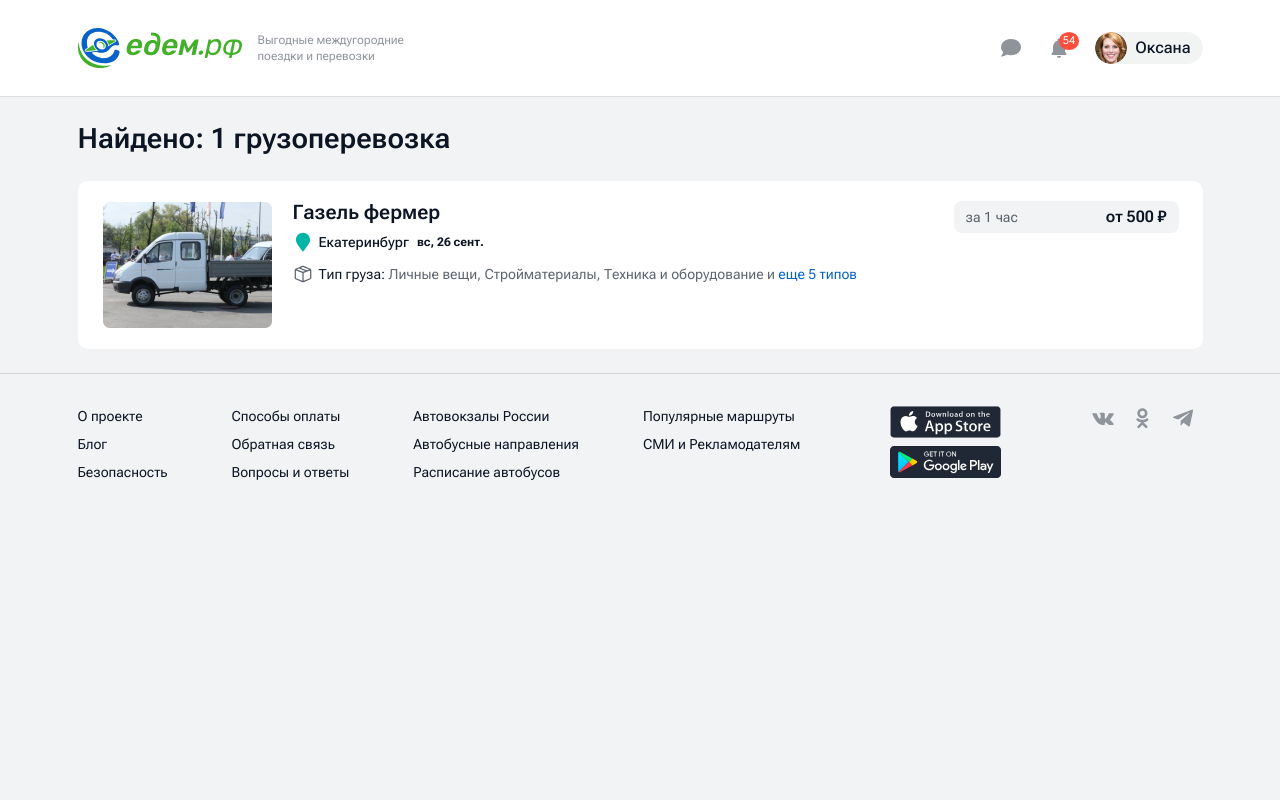
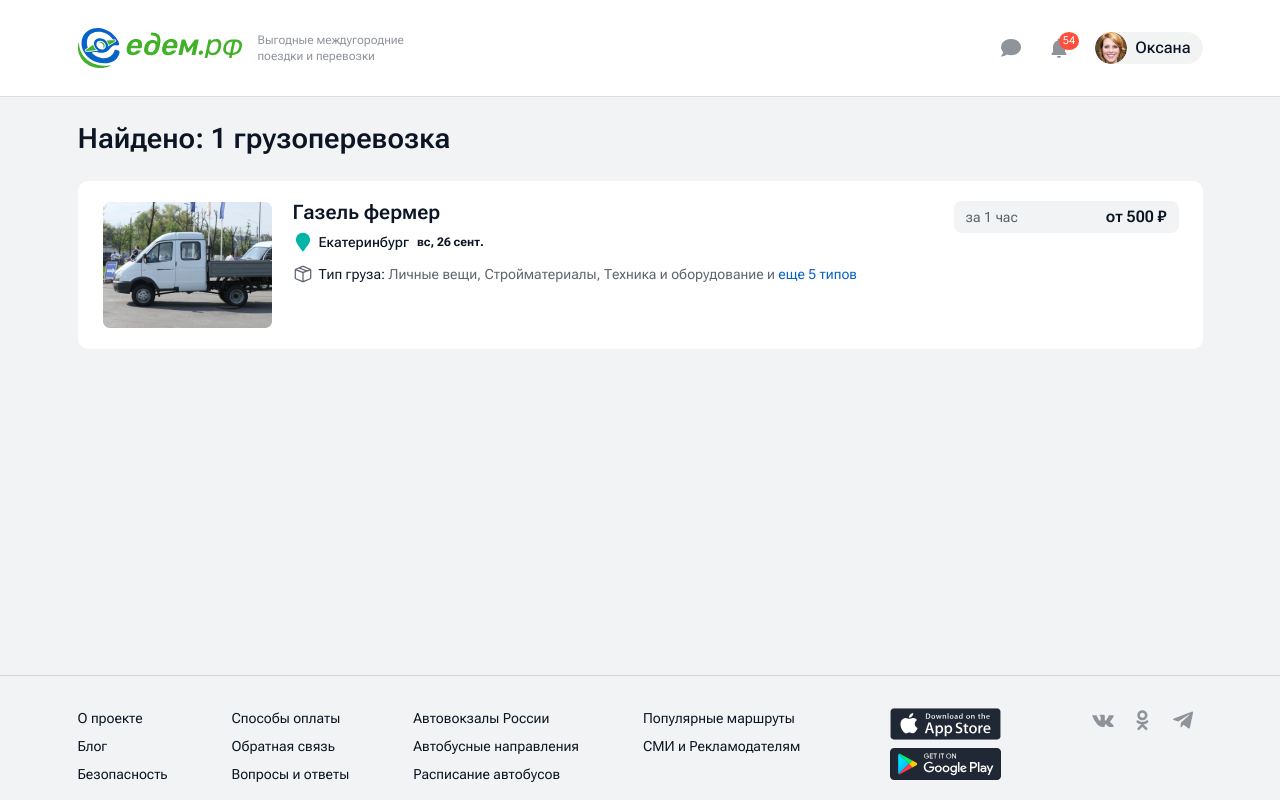
Before and after one commit to SilencerWeb/edem.rf-test, a React (Create React App) app: page / in a window 1280 px wide. Built offline with nearby package versions, Linux system fonts and the light colour scheme.

Commit message:
adds pinning footer to the bottom of the screen even if there is not much of the content

```diff
--- a/src/App.js
+++ b/src/App.js
@@ -2,12 +2,16 @@ import { Header } from "./components/header";
 import { Footer } from "./components/footer";
 import { SearchResults } from "./components/search-results";
 
+import styles from "./App.module.scss";
+
 export function App() {
   return (
-    <>
+    <div className={styles.wrapper}>
       <Header />
-      <SearchResults />
+      <main>
+        <SearchResults />
+      </main>
       <Footer />
-    </>
+    </div>
   );
 }
--- /dev/null
+++ b/src/App.module.scss
@@ -0,0 +1,9 @@
+.wrapper {
+  display: flex;
+  flex-direction: column;
+  min-height: 100vh;
+
+  main {
+    flex-grow: 1;
+  }
+}
```
